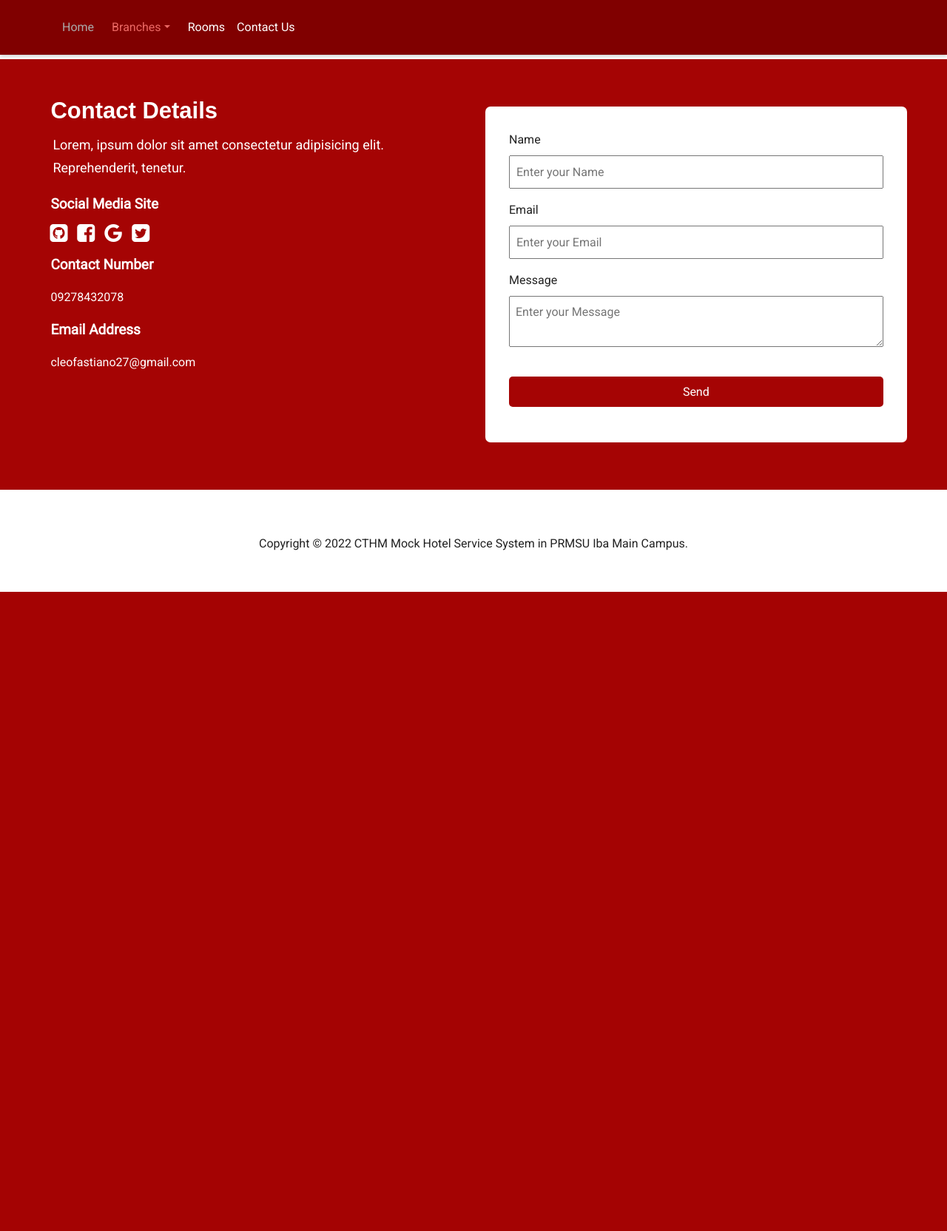
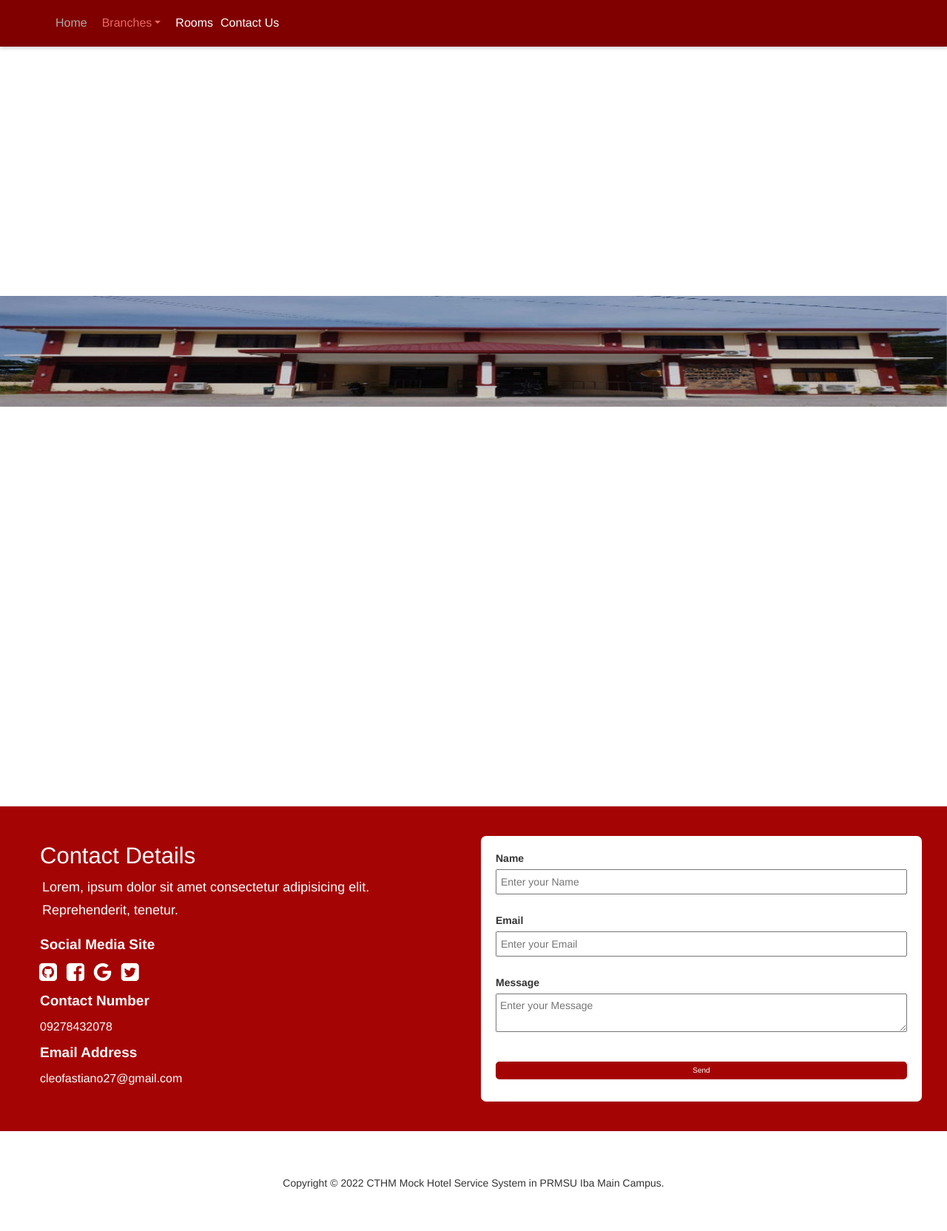
Before and after one commit to chrstncleofas/CTHM-MOCK-HOTEL-SYSTEM, a Django app: page /contact/ in a window 1280 px wide. Shown: the whole page at 74% size. Before the commit the page ends 800 px from the top, so only its background shows below. Run offline with Django 4.2, Linux system fonts and the light colour scheme; some libraries are stand-ins or nearby versions; some web fonts are replaced.

Commit message:
Updated Files

```diff
--- a/HomePage/static/css/contact.css
+++ b/HomePage/static/css/contact.css
@@ -299,7 +299,6 @@
 #contact {
     background-color: var(--thirdy-color);
     margin-bottom: -40px;
-    margin-top: 80px;
 }
 
 #contact .contact-box>h2 {
@@ -436,6 +435,11 @@
     margin-top: 100px !important;
 }
 
+/* Caro */
+
+.mag{
+    margin-top: 400px;
+}
 /*********************************************************************************/
 
 /* For Media Queries Mobile Responsive Styling                                   */
--- a/HomePage/templates/HomePage/contact.html
+++ b/HomePage/templates/HomePage/contact.html
@@ -5,9 +5,18 @@
     <meta charset="UTF-8">
     <meta http-equiv="X-UA-Compatible" content="IE=edge">
     <meta name="viewport" content="width=device-width, initial-scale=1.0">
+    <link href="/docs/5.0/dist/css/bootstrap.min.css" rel="stylesheet"
+      integrity="sha384-EVSTQN3/azprG1Anm3QDgpJLIm9Nao0Yz1ztcQTwFspd3yD65VohhpuuCOmLASjC" crossorigin="anonymous" />
+    <link rel="canonical" href="https://getbootstrap.com/docs/5.0/examples/headers/" />
+    <link rel="canonical" href="https://getbootstrap.com/docs/5.0/examples/jumbotron/" />
+    <link href="/docs/5.0/dist/css/bootstrap.min.css" rel="stylesheet"
+      integrity="sha384-EVSTQN3/azprG1Anm3QDgpJLIm9Nao0Yz1ztcQTwFspd3yD65VohhpuuCOmLASjC" crossorigin="anonymous" />
     <link rel="stylesheet" href="{% static 'css/bootstrap.min.css' %}">
     <link rel="stylesheet" href="{% static 'css/contact.css' %}">
     <link rel="stylesheet" href="https://cdnjs.cloudflare.com/ajax/libs/font-awesome/4.7.0/css/font-awesome.min.css">
+    <link rel="stylesheet" href="{% static 'css/bootstrap.all.css' %}" />
+    <link rel="stylesheet" href="{% static 'css/accomodation.css' %}" />
+    <link rel="stylesheet" href="{% static 'css/bootstrap.all.css' %}" />
     <title>Contact Page</title>
 </head>
 <body>
@@ -45,6 +54,73 @@
           </div>
         </div>
     </header>
+    <!-- Showcase -->
+  <div class="mag">
+    <div id="myCarousel" class="carousel slide mt-5" data-bs-ride="carousel">
+      <div class="carousel-indicators">
+        <button type="button" data-bs-target="#myCarousel" data-bs-slide-to="0" class="active" aria-label="Slide 1"
+          aria-current="true"></button>
+        <button type="button" data-bs-target="#myCarousel" data-bs-slide-to="1" aria-label="Slide 2" class=""></button>
+        <button type="button" data-bs-target="#myCarousel" data-bs-slide-to="2" aria-label="Slide 3" class=""></button>
+      </div>
+      <div class="carousel-inner">
+        <div class="carousel-item active">
+          <img width="100%" height="750px" class="show-case-image" src="{% static  'img/Home.jpg' %}" alt="" />
+
+          <div class="container">
+            <div class="carousel-caption text-start">
+              <h1>Accomodation</h1>
+              <p>
+                Some representative placeholder content for the first slide of
+                the carousel.
+              </p>
+              <p>
+                <a class="btn btn-lg btn-primary" href="#">Sign up today</a>
+              </p>
+            </div>
+          </div>
+        </div>
+        <div class="carousel-item">
+          <img width="100%" height="750px" class="show-case-image" src="{% static  'img/Frontdesk.jpg' %}" alt="" />
+
+          <div class="container">
+            <div class="carousel-caption">
+              <h1>Accomodation.</h1>
+              <p>
+                Some representative placeholder content for the second slide of
+                the carousel.
+              </p>
+              <p><a class="btn btn-lg btn-primary" href="#">Learn more</a></p>
+            </div>
+          </div>
+        </div>
+        <div class="carousel-item">
+          <img width="100%" height="750px" class="show-case-image" src="{% static  'img/Room2.jpg' %}" alt="" />
+
+          <div class="container">
+            <div class="carousel-caption text-end">
+              <h1>Accomodation</h1>
+              <p>
+                Some representative placeholder content for the third slide of
+                this carousel.
+              </p>
+              <p>
+                <a class="btn btn-lg btn-primary" href="#">Browse gallery</a>
+              </p>
+            </div>
+          </div>
+        </div>
+      </div>
+      <button class="carousel-control-prev" type="button" data-bs-target="#myCarousel" data-bs-slide="prev">
+        <span class="carousel-control-prev-icon" aria-hidden="true"></span>
+        <span class="visually-hidden">Previous</span>
+      </button>
+      <button class="carousel-control-next" type="button" data-bs-target="#myCarousel" data-bs-slide="next">
+        <span class="carousel-control-next-icon" aria-hidden="true"></span>
+        <span class="visually-hidden">Next</span>
+      </button>
+    </div>
+  </div>
     <!-- Contact Form -->
     <section id="contact">
         <!-- <h2>For more Info Please Fill up Below</h2> -->
@@ -117,5 +193,17 @@
       </span>
     </div>
   </footer>
+   <!-- AOS Script -->
+  <!-- link ng js -->
+  <script src="https://ajax.googleapis.com/ajax/libs/jquery/1.12.4/jquery.min.js"></script>
+  <script src="% static  'js/bootstrap.min.js' %}"></script>
+  <script src="{% static  'js/aos.js' %}"></script>
+  <script>
+    AOS.init({
+      offset: 300,
+      duration: 1000,
+    });
+  </script>
+  <script src="https://cdn.jsdelivr.net/npm/bootstrap@5.0.2/dist/js/bootstrap.bundle.min.js"></script>
 </body>
 </html>
```
